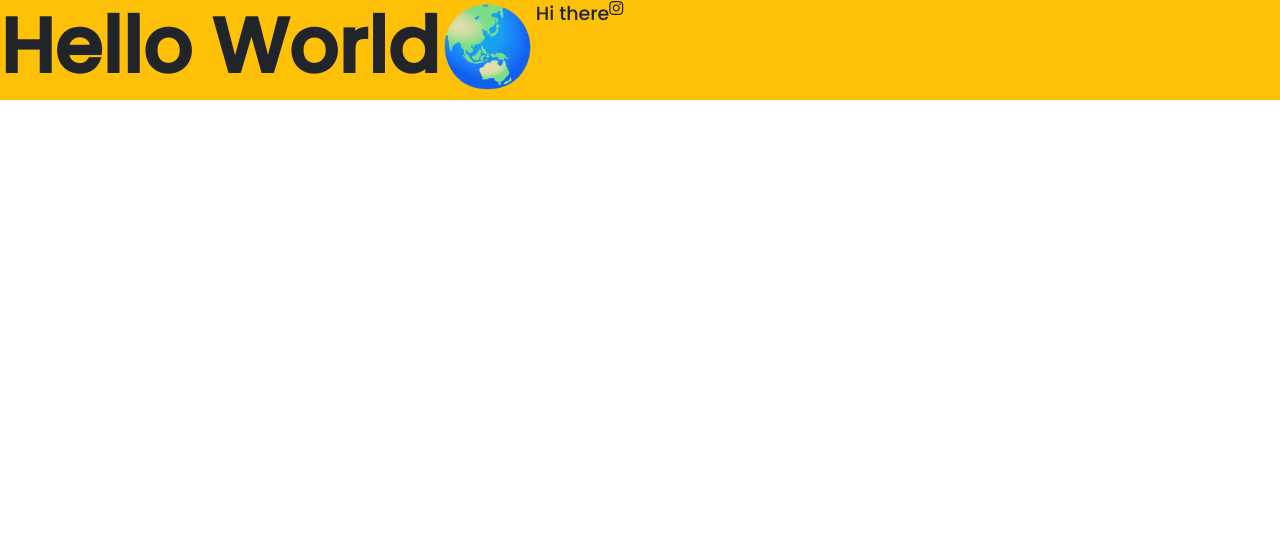
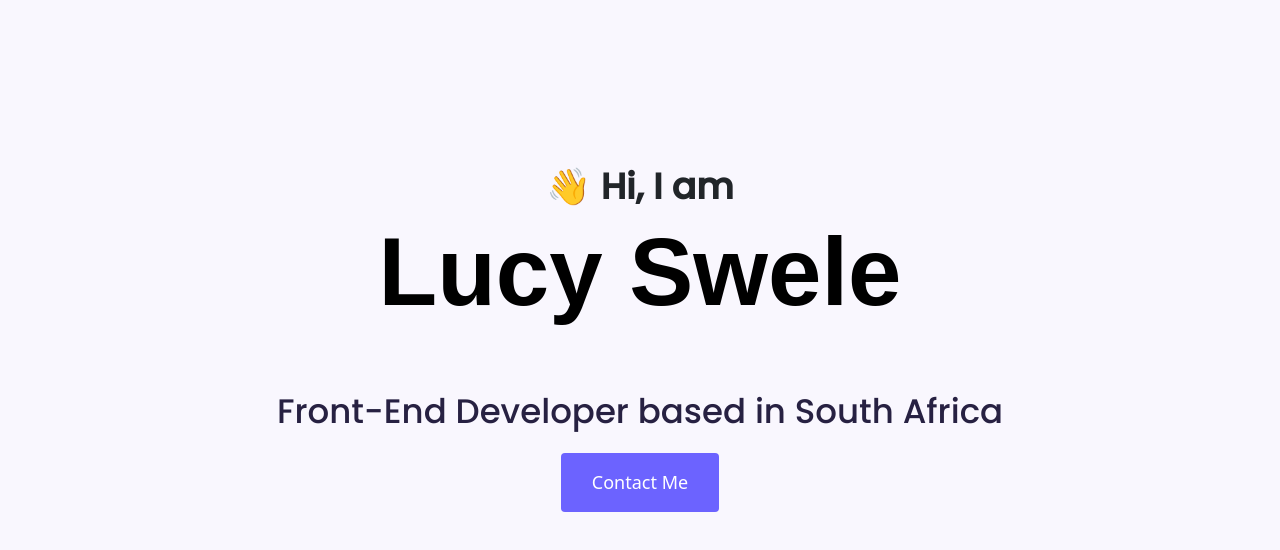
Before and after one commit to KhaniLucy/portoilo-project, a plain HTML site: page index.html in a window 1280 px wide. Drawn offline with nearby package versions, Linux system fonts and the light colour scheme.

Commit message:
created a new profile portfolio

```diff
--- a/index.html
+++ b/index.html
@@ -7,16 +7,20 @@
     <script src="https://cdn.jsdelivr.net/npm/bootstrap@5.0.2/dist/js/bootstrap.bundle.min.js" integrity="sha384-MrcW6ZMFYlzcLA8Nl+NtUVF0sA7MsXsP1UyJoMp4YLEuNSfAP+JcXn/tWtIaxVXM" crossorigin="anonymous"></script>
     <link rel="preconnect" href="https://fonts.googleapis.com">
 <link rel="preconnect" href="https://fonts.gstatic.com" crossorigin>
+<link href="https://fonts.googleapis.com/css2?family=Playfair+Display:wght@700&display=swap" rel="stylesheet">
+    <link rel="preconnect" href="https://fonts.googleapis.com">
+<link rel="preconnect" href="https://fonts.gstatic.com" crossorigin>
 <link href="https://fonts.googleapis.com/css2?family=Poppins:wght@500&display=swap" rel="stylesheet">
 <link rel="stylesheet" href="/styles/portfolio.css">
 <script src="https://kit.fontawesome.com/5b3b28469b.js" crossorigin="anonymous"></script>
  <title>Portfolio Project SetUp</title>
 </head>
 <body>
-    <div class="d-flex bg-warning">
-    <h1>Hello World🌏</h1>
-    <p>Hi there</p>
-    <i class="fab fa-instagram"></i>
-    </div>
+  <div class="hero">
+    <p>👋 Hi, I am</p>
+    <h1 class="mb-5">Lucy Swele</h1>
+    <h2>Front-End Developer based in South Africa</h2>
+    <a href="#" class="btn btn-branding">Contact Me</a>
+  </div>
 </body>
 </html>
--- a/styles/portfolio.css
+++ b/styles/portfolio.css
@@ -1,11 +1,43 @@
+h1, h2, h3, h4 {
+ font-family: 'Playfair', sans-serif;
+ font-weight: bold;
+ color: black;
+}
+
 h1 {
- font-family: 'Poppins', sans-serif;
- font-weight: bold;
- font-size: 77px;
+ font-size: 96px;
 }
 
 p {
  font-family: 'Poppins', sans-serif;
- font-size: 19px;
- font-weight: lighter;
+ font-weight: normal;
 }
+
+.hero {
+ background-color: #f9f7fe;
+ text-align: center;
+ padding: 160px 0;
+}
+
+.hero p {
+ margin: 0;
+ font-size: 36px;
+ font-weight: bold;
+}
+
+.hero h2 {
+  font-family: 'Poppins', sans-serif;
+  font-weight: normal;
+  font-size: 34px;
+  line-height: 2;
+  color: #272142;
+}
+
+.btn-branding {
+ background-color: #6c63ff;
+ border-radius: 4px;
+ color: white;
+ font-size: 18px;
+ line-height: 27px;
+ padding: 15px 30px;
+}
```
